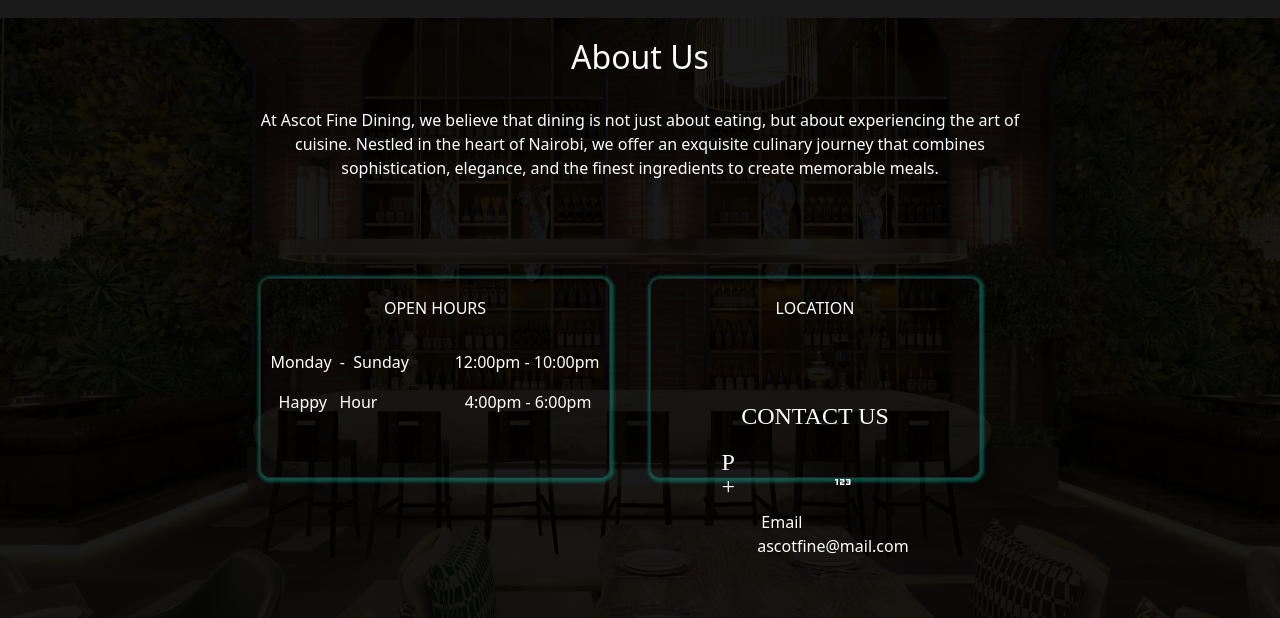
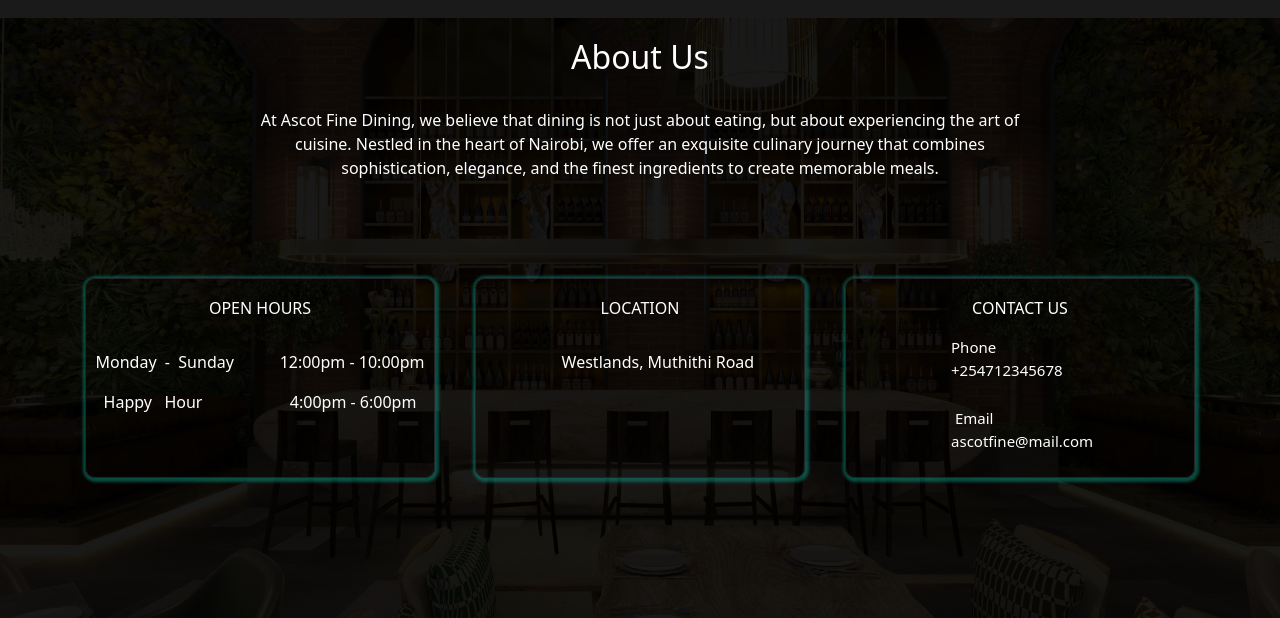
Before and after one commit to KendiSang/Restaurant-website, a plain HTML site: page index.html in a window 1280 px wide. Shown: the part 2182-2800 px from the top of the page. Drawn offline with nearby package versions, Linux system fonts and the light colour scheme.

Commit message:
Update index.html

```diff
--- a/index.html
+++ b/index.html
@@ -138,7 +138,7 @@
     </div>
      <div class="location">
         <span><h6>LOCATION</h6></span><br>
-       <p><i class="material-icons" style="font-size:30px >&#xe0c8;</i>&nbsp;  &nbsp;Westlands, Muthithi Road</p></i>
+       <p><i class="material-icons" style="font-size:30px">&#xe0c8;</i>&nbsp;  &nbsp;Westlands, Muthithi Road</p></i>
      </div>
      <div class="phone">
        <span><h6>CONTACT US</h6></span>
```
